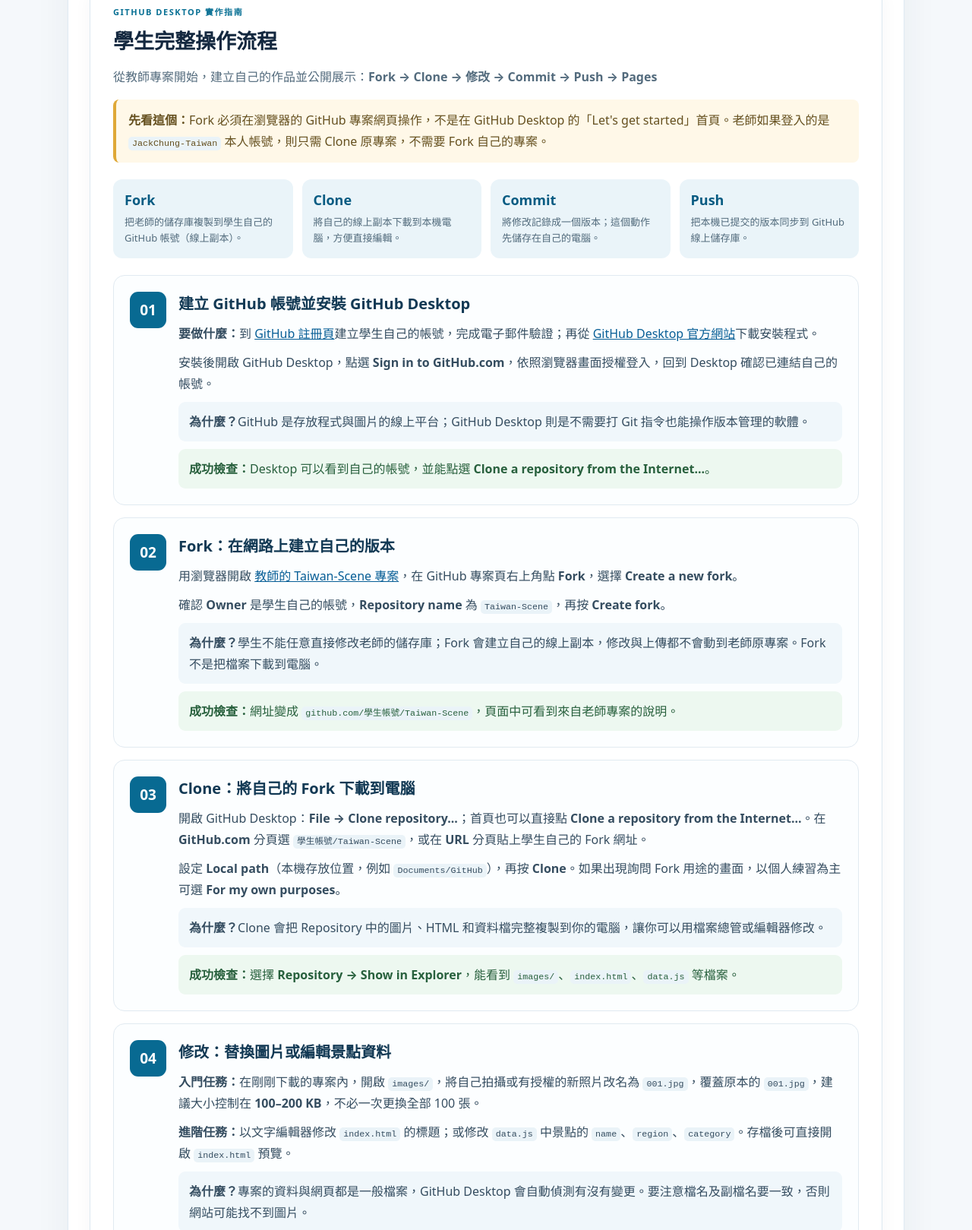
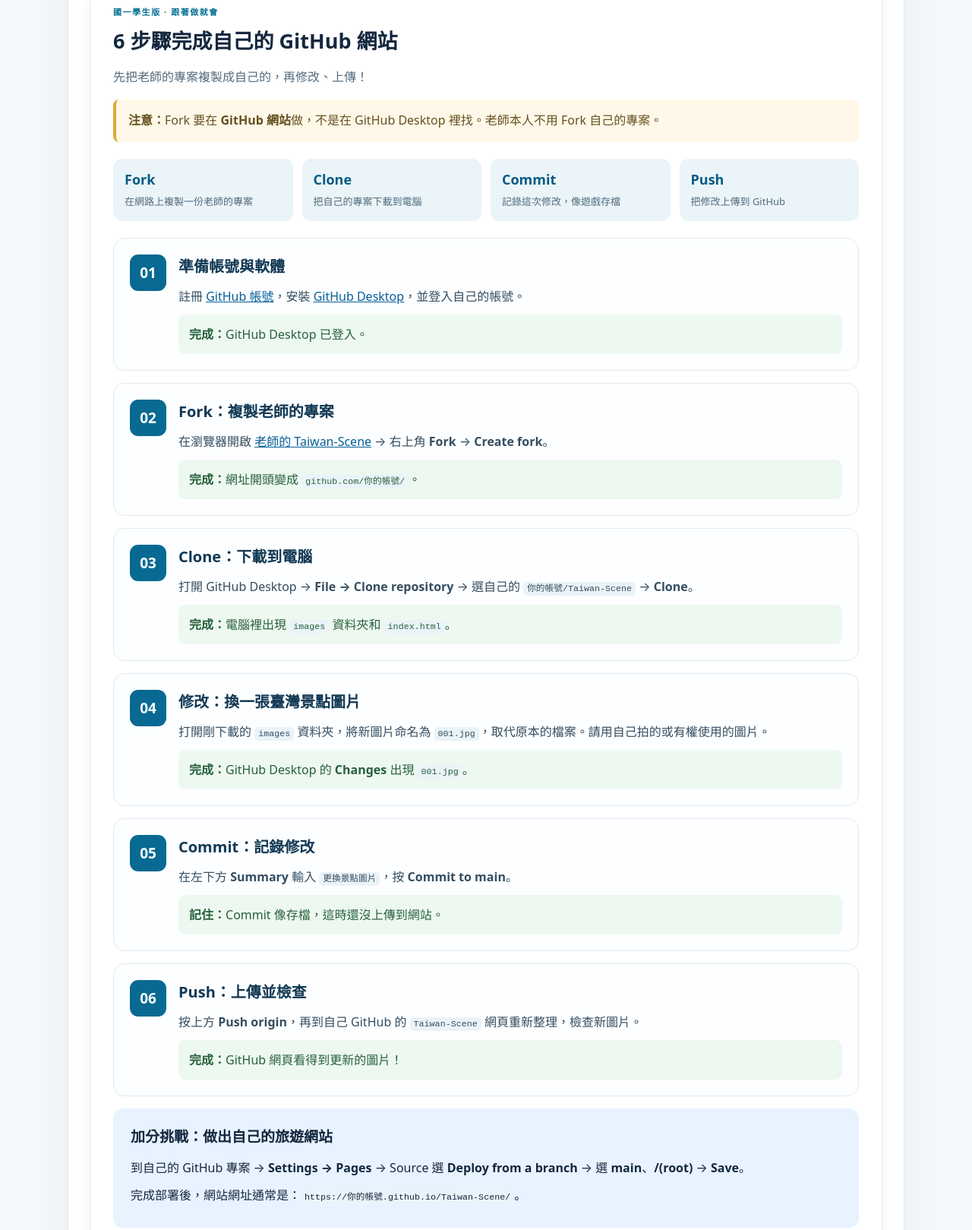
Before and after one commit to JackChung-Taiwan/Taiwan-Scene, a plain HTML site: page index.html in a window 1280 px wide. Shown: the part 958-2577 px from the top of the page at 76% size. Drawn offline with Linux system fonts and the light colour scheme.

Commit message:
Simplify GitHub Desktop walkthrough for grade 7 students

```diff
--- a/index.html
+++ b/index.html
@@ -2,25 +2,23 @@
 <html lang="zh-Hant"><head><meta charset="utf-8"><meta name="viewport" content="width=device-width, initial-scale=1"><meta name="description" content="100 張臺灣景點主題 AI 示意圖，練習用 GitHub Desktop 上傳圖片並使用 GitHub Pages 發佈網站。"><title>臺灣景點 100 張｜GitHub Desktop 課程</title><link rel="stylesheet" href="style.css"></head>
 <body><header class="hero"><nav><div class="brand">TAIWAN <span>SCENIC 100</span></div><a target="_blank" rel="noopener noreferrer" href="https://desktop.github.com/">GitHub Desktop</a></nav><div class="hero-body"><div class="eyebrow">GITHUB DESKTOP · 學生作品</div><h1>臺灣景點探索<br><strong>100 張主題圖卡</strong></h1><p>上傳一百張 JPG，學習 Repository、Commit、Push，再把自己的景點圖卡變成網頁。</p><div class="hero-tags"><span>100 張圖片</span><span>每張 100–200 KB</span><span>免安裝網頁套件</span></div></div></header>
 <main><section class="resources" id="downloads"><div class="res-head"><div><span class="overline">FREE CLASSROOM DOWNLOADS</span><h2>教學教材下載</h2><p>請先下載全部素材，再用 GitHub Desktop 練習批次上傳與版本管理。</p></div><a class="repo-link" href="https://github.com/JackChung-Taiwan/Taiwan-Scene" target="_blank" rel="noopener noreferrer">開啟 GitHub 儲存庫 ↗</a></div><div class="resource-grid"><a class="resource" href="downloads/Taiwan_Scenic_100_Images.zip" download><span class="resource-icon">01</span><strong>100 張臺灣景點圖片</strong><span>JPG 圖片 ZIP · 每張 100–200 KB · 附名稱對照表</span><b>下載圖片 ZIP ↓</b></a><a class="resource" href="downloads/GitHub_Desktop_Tutorial_TW.pdf" download><span class="resource-icon">02</span><strong>GitHub Desktop 教學講義</strong><span>PDF · 圖文流程 · Clone、Commit、Push、Pages</span><b>下載 PDF ↓</b></a><a class="resource" href="downloads/Taiwan_Scenic_100_GitHub_Project.zip" download><span class="resource-icon">03</span><strong>景點展示網站原始碼</strong><span>完整 ZIP · HTML / CSS / JS / 100 張圖片</span><b>下載網站 ZIP ↓</b></a></div><section class="student-guide" id="student-guide" aria-labelledby="guide-title">
-<div class="guide-heading"><span class="guide-eyebrow">GITHUB DESKTOP 實作指南</span><h2 id="guide-title">學生完整操作流程</h2><p>從教師專案開始，建立自己的作品並公開展示：<strong>Fork → Clone → 修改 → Commit → Push → Pages</strong></p><p class="guide-notice"><strong>先看這個：</strong>Fork 必須在瀏覽器的 GitHub 專案網頁操作，不是在 GitHub Desktop 的「Let's get started」首頁。老師如果登入的是 <code>JackChung-Taiwan</code> 本人帳號，則只需 Clone 原專案，不需要 Fork 自己的專案。</p></div>
-<div class="guide-glossary" aria-label="名詞解說">
-<div><b>Fork</b><span>把老師的儲存庫複製到學生自己的 GitHub 帳號（線上副本）。</span></div>
-<div><b>Clone</b><span>將自己的線上副本下載到本機電腦，方便直接編輯。</span></div>
-<div><b>Commit</b><span>將修改記錄成一個版本；這個動作先儲存在自己的電腦。</span></div>
-<div><b>Push</b><span>把本機已提交的版本同步到 GitHub 線上儲存庫。</span></div>
+<div class="guide-heading"><span class="guide-eyebrow">國一學生版 · 跟著做就會</span><h2 id="guide-title">6 步驟完成自己的 GitHub 網站</h2><p>先把老師的專案複製成自己的，再修改、上傳！</p><p class="guide-notice"><b>注意：</b>Fork 要在 <b>GitHub 網站</b>做，不是在 GitHub Desktop 裡找。老師本人不用 Fork 自己的專案。</p></div>
+<div class="guide-glossary">
+<div><b>Fork</b><span>在網路上複製一份老師的專案</span></div>
+<div><b>Clone</b><span>把自己的專案下載到電腦</span></div>
+<div><b>Commit</b><span>記錄這次修改，像遊戲存檔</span></div>
+<div><b>Push</b><span>把修改上傳到 GitHub</span></div>
 </div>
 <ol class="guide-step-list">
-<li class="guide-step"><span class="guide-num" aria-hidden="true">01</span><div class="guide-step-body"><h3>建立 GitHub 帳號並安裝 GitHub Desktop</h3><p><strong>要做什麼：</strong>到 <a href="https://github.com/signup" target="_blank" rel="noopener noreferrer">GitHub 註冊頁</a>建立學生自己的帳號，完成電子郵件驗證；再從 <a href="https://desktop.github.com/" target="_blank" rel="noopener noreferrer">GitHub Desktop 官方網站</a>下載安裝程式。</p><p>安裝後開啟 GitHub Desktop，點選 <strong>Sign in to GitHub.com</strong>，依照瀏覽器畫面授權登入，回到 Desktop 確認已連結自己的帳號。</p><p class="guide-why"><b>為什麼？</b>GitHub 是存放程式與圖片的線上平台；GitHub Desktop 則是不需要打 Git 指令也能操作版本管理的軟體。</p><p class="guide-check"><b>成功檢查：</b>Desktop 可以看到自己的帳號，並能點選 <strong>Clone a repository from the Internet...</strong>。</p></div></li>
-<li class="guide-step"><span class="guide-num" aria-hidden="true">02</span><div class="guide-step-body"><h3>Fork：在網路上建立自己的版本</h3><p>用瀏覽器開啟 <a href="https://github.com/JackChung-Taiwan/Taiwan-Scene" target="_blank" rel="noopener noreferrer">教師的 Taiwan-Scene 專案</a>，在 GitHub 專案頁右上角點 <strong>Fork</strong>，選擇 <strong>Create a new fork</strong>。</p><p>確認 <strong>Owner</strong> 是學生自己的帳號，<strong>Repository name</strong> 為 <code>Taiwan-Scene</code>，再按 <strong>Create fork</strong>。</p><p class="guide-why"><b>為什麼？</b>學生不能任意直接修改老師的儲存庫；Fork 會建立自己的線上副本，修改與上傳都不會動到老師原專案。Fork 不是把檔案下載到電腦。</p><p class="guide-check"><b>成功檢查：</b>網址變成 <code>github.com/學生帳號/Taiwan-Scene</code>，頁面中可看到來自老師專案的說明。</p></div></li>
-<li class="guide-step"><span class="guide-num" aria-hidden="true">03</span><div class="guide-step-body"><h3>Clone：將自己的 Fork 下載到電腦</h3><p>開啟 GitHub Desktop：<strong>File → Clone repository...</strong>；首頁也可以直接點 <strong>Clone a repository from the Internet...</strong>。在 <strong>GitHub.com</strong> 分頁選 <code>學生帳號/Taiwan-Scene</code>，或在 <strong>URL</strong> 分頁貼上學生自己的 Fork 網址。</p><p>設定 <strong>Local path</strong>（本機存放位置，例如 <code>Documents/GitHub</code>），再按 <strong>Clone</strong>。如果出現詢問 Fork 用途的畫面，以個人練習為主可選 <strong>For my own purposes</strong>。</p><p class="guide-why"><b>為什麼？</b>Clone 會把 Repository 中的圖片、HTML 和資料檔完整複製到你的電腦，讓你可以用檔案總管或編輯器修改。</p><p class="guide-check"><b>成功檢查：</b>選擇 <strong>Repository → Show in Explorer</strong>，能看到 <code>images/</code>、<code>index.html</code>、<code>data.js</code> 等檔案。</p></div></li>
-<li class="guide-step"><span class="guide-num" aria-hidden="true">04</span><div class="guide-step-body"><h3>修改：替換圖片或編輯景點資料</h3><p><strong>入門任務：</strong>在剛剛下載的專案內，開啟 <code>images/</code>，將自己拍攝或有授權的新照片改名為 <code>001.jpg</code>，覆蓋原本的 <code>001.jpg</code>，建議大小控制在 <strong>100–200 KB</strong>，不必一次更換全部 100 張。</p><p><strong>進階任務：</strong>以文字編輯器修改 <code>index.html</code> 的標題；或修改 <code>data.js</code> 中景點的 <code>name</code>、<code>region</code>、<code>category</code>。存檔後可直接開啟 <code>index.html</code> 預覽。</p><p class="guide-why"><b>為什麼？</b>專案的資料與網頁都是一般檔案，GitHub Desktop 會自動偵測有沒有變更。要注意檔名及副檔名要一致，否則網站可能找不到圖片。</p><p class="guide-check"><b>成功檢查：</b>切回 GitHub Desktop，左側 <strong>Changes</strong> 會出現已修改的 <code>images/001.jpg</code> 或其他檔案。</p></div></li>
-<li class="guide-step"><span class="guide-num" aria-hidden="true">05</span><div class="guide-step-body"><h3>Commit：記錄這次修改</h3><p>在 GitHub Desktop 左側 <strong>Changes</strong> 檢查要提交的檔案，確保旁邊有勾選。左下角 <strong>Summary (required)</strong> 輸入簡短說明，例如 <code>Update Taipei 101 image</code> 或 <code>修改臺北101圖片</code>，再點 <strong>Commit to main</strong>。</p><p class="guide-why"><b>為什麼？</b>Commit 就像為作品建立帶有名稱的「版本存檔點」，日後可以查看每次修改的紀錄。<strong>Commit 只是本機存檔，尚未上傳到 GitHub。</strong></p><p class="guide-check"><b>成功檢查：</b><strong>History</strong> 中能看到剛剛輸入的提交摘要；Changes 清空或減少。</p></div></li>
-<li class="guide-step"><span class="guide-num" aria-hidden="true">06</span><div class="guide-step-body"><h3>Push：將新版本送到 GitHub</h3><p>確定目前的儲存庫是 <code>學生帳號/Taiwan-Scene</code>，按 GitHub Desktop 上方的 <strong>Push origin</strong>。Push 完成後，回到瀏覽器開啟自己的 GitHub 儲存庫並重新整理頁面。</p><p class="guide-why"><b>為什麼？</b><code>origin</code> 代表目前這份本機 Repository 所連結的遠端儲存庫。Push 會把本機已 Commit 的版本同步到該遠端儲存庫；它不會自動幫你把修改送回老師的專案。</p><p class="guide-check"><b>成功檢查：</b>自己的 GitHub 專案出現新的提交訊息與更新過的圖片或文字。</p></div></li>
+<li class="guide-step"><span class="guide-num">01</span><div class="guide-step-body"><h3>準備帳號與軟體</h3><p>註冊 <a href="https://github.com/signup" target="_blank" rel="noopener noreferrer">GitHub 帳號</a>，安裝 <a href="https://desktop.github.com/" target="_blank" rel="noopener noreferrer">GitHub Desktop</a>，並登入自己的帳號。</p><p class="guide-check"><b>完成：</b>GitHub Desktop 已登入。</p></div></li>
+<li class="guide-step"><span class="guide-num">02</span><div class="guide-step-body"><h3>Fork：複製老師的專案</h3><p>在瀏覽器開啟 <a href="https://github.com/JackChung-Taiwan/Taiwan-Scene" target="_blank" rel="noopener noreferrer">老師的 Taiwan-Scene</a> → 右上角 <b>Fork</b> → <b>Create fork</b>。</p><p class="guide-check"><b>完成：</b>網址開頭變成 <code>github.com/你的帳號/</code>。</p></div></li>
+<li class="guide-step"><span class="guide-num">03</span><div class="guide-step-body"><h3>Clone：下載到電腦</h3><p>打開 GitHub Desktop → <b>File → Clone repository</b> → 選自己的 <code>你的帳號/Taiwan-Scene</code> → <b>Clone</b>。</p><p class="guide-check"><b>完成：</b>電腦裡出現 <code>images</code> 資料夾和 <code>index.html</code>。</p></div></li>
+<li class="guide-step"><span class="guide-num">04</span><div class="guide-step-body"><h3>修改：換一張臺灣景點圖片</h3><p>打開剛下載的 <code>images</code> 資料夾，將新圖片命名為 <code>001.jpg</code>，取代原本的檔案。請用自己拍的或有權使用的圖片。</p><p class="guide-check"><b>完成：</b>GitHub Desktop 的 <b>Changes</b> 出現 <code>001.jpg</code>。</p></div></li>
+<li class="guide-step"><span class="guide-num">05</span><div class="guide-step-body"><h3>Commit：記錄修改</h3><p>在左下方 <b>Summary</b> 輸入 <code>更換景點圖片</code>，按 <b>Commit to main</b>。</p><p class="guide-check"><b>記住：</b>Commit 像存檔，這時還沒上傳到網站。</p></div></li>
+<li class="guide-step"><span class="guide-num">06</span><div class="guide-step-body"><h3>Push：上傳並檢查</h3><p>按上方 <b>Push origin</b>，再到自己 GitHub 的 <code>Taiwan-Scene</code> 網頁重新整理，檢查新圖片。</p><p class="guide-check"><b>完成：</b>GitHub 網頁看得到更新的圖片！</p></div></li>
 </ol>
-<div class="guide-pages"><h3>加分挑戰：使用 GitHub Pages 發佈自己的圖片網站</h3><p>到<strong>學生自己的</strong> GitHub 儲存庫，點選 <strong>Settings → Pages → Build and deployment</strong>。在 <strong>Source</strong> 選 <strong>Deploy from a branch</strong>，Branch 選 <strong>main</strong>、資料夾選 <strong>/(root)</strong>，再按 <strong>Save</strong>。</p><p>部署完成後，網址通常是 <code>https://學生帳號.github.io/Taiwan-Scene/</code>。第一次部署或 Push 更新後可能需要一段時間才會顯示最新內容。若 Pages 設定頁沒有此選項，請先確認學生專案的權限、公開狀態及帳號可使用的 Pages 功能。</p></div>
-<div class="guide-troubleshoot"><h3>常見問題與解決方式</h3><dl><dt>找不到 Fork 按鈕？</dt><dd>要到瀏覽器打開老師的 GitHub 專案頁，而不是在 GitHub Desktop 首頁找。老師本人不需要 Fork 自己的專案。</dd><dt>Clone 清單找不到 Taiwan-Scene？</dt><dd>確認已經用學生帳號完成 Fork，Desktop 也登入同一個學生帳號；可改到 URL 分頁貼上自己的 Fork 網址。</dd><dt>Changes 沒有出現檔案？</dt><dd>請確認修改的是 Clone 下來的正確資料夾，而且已儲存。只下載 ZIP 並在其他位置修改，不會自動出現在 Desktop。</dd><dt>按了 Commit，但 GitHub 網站看不到修改？</dt><dd>Commit 只保存在本機，還需要按 Push origin。</dd><dt>Push 失敗或顯示沒有權限？</dt><dd>確認 Clone 的是學生自己的 Fork，不是老師原本的儲存庫；不要強制推送到教師帳號。</dd><dt>Pages 網站沒有更新或圖片破圖？</dt><dd>先確認已 Push，等待部署完成。圖片路徑、英文大小寫與副檔名必須與 <code>data.js</code> 一致。</dd></dl></div>
-<div class="guide-finish"><h3>學生完成檢查表</h3><ul><li>有自己的 GitHub 帳號與 Fork</li><li>已用 GitHub Desktop Clone 自己的專案</li><li>Changes 看得到修改紀錄</li><li>已 Commit 並 Push 到自己的 Repository</li><li>自己的 GitHub 網站看得到修改</li><li>進階：自己的 GitHub Pages 網站可正常瀏覽</li></ul></div>
-<p class="guide-footer">參考：<a href="https://docs.github.com/en/desktop" target="_blank" rel="noopener noreferrer">GitHub Desktop 官方說明</a> · <a href="https://docs.github.com/en/pages" target="_blank" rel="noopener noreferrer">GitHub Pages 官方說明</a></p>
+<div class="guide-pages"><h3>加分挑戰：做出自己的旅遊網站</h3><p>到自己的 GitHub 專案 → <b>Settings → Pages</b> → Source 選 <b>Deploy from a branch</b> → 選 <b>main</b>、<b>/(root)</b> → <b>Save</b>。</p><p>完成部署後，網站網址通常是：<code>https://你的帳號.github.io/Taiwan-Scene/</code>。</p></div>
+<div class="guide-troubleshoot"><h3>卡住了？先檢查這三件事</h3><dl><dt>找不到 Fork？</dt><dd>Fork 在 GitHub 網站右上角，不在 GitHub Desktop 首頁。</dd><dt>Changes 沒東西？</dt><dd>請確認修改的是 Clone 下來的資料夾，並且有存檔。</dd><dt>GitHub 網頁沒更新？</dt><dd>Commit 後還要按 Push origin！</dd></dl></div>
 </section></section><section class="overview"><div><h2>探索景點圖卡</h2><p>選擇地區或輸入景點名稱，練習搜尋、分類與瀏覽圖片。</p></div><div class="counter"><b id="count">100</b><span>張圖卡</span></div></section><div class="toolbar"><label><span>搜尋景點</span><input id="search" placeholder="例：阿里山、燈塔、臺北" autocomplete="off"></label><label><span>縣市分類</span><select id="region"><option value="">全部縣市</option></select></label><button id="reset">清除篩選</button></div><section id="grid" class="grid" aria-live="polite"></section><p id="none" class="none" hidden>沒有符合條件的景點，請更換搜尋文字。</p><section class="learning"><h2>下一個挑戰：更新 GitHub 網站</h2><p>修改網站標題，或替換一張 100–200 KB 的 JPG。回到 GitHub Desktop 按 Commit to main，再按 Push origin，觀察網頁如何更新。</p><ol><li>選擇你最喜歡的一張圖卡。</li><li>將它替換成自己拍攝、且有權使用的臺灣景點照片。</li><li>在 GitHub Desktop 提交修改並推送。</li></ol></section></main>
 <footer>本網站為教學用 AI 生成景點主題示意圖，非實景攝影。景點名稱供練習資料整理，不表示畫面能精確代表當地。<br>課程用途：GitHub Desktop · HTML · GitHub Pages</footer>
 <div class="dialog" id="dialog" hidden><div class="dialog-bg" id="dialogBg"></div><div class="dialog-content" role="dialog" aria-modal="true" aria-labelledby="dialogTitle"><button id="closeDialog" aria-label="關閉">×</button><img id="largeImage" alt=""><h3 id="dialogTitle"></h3><p id="dialogDesc"></p></div></div>
```
